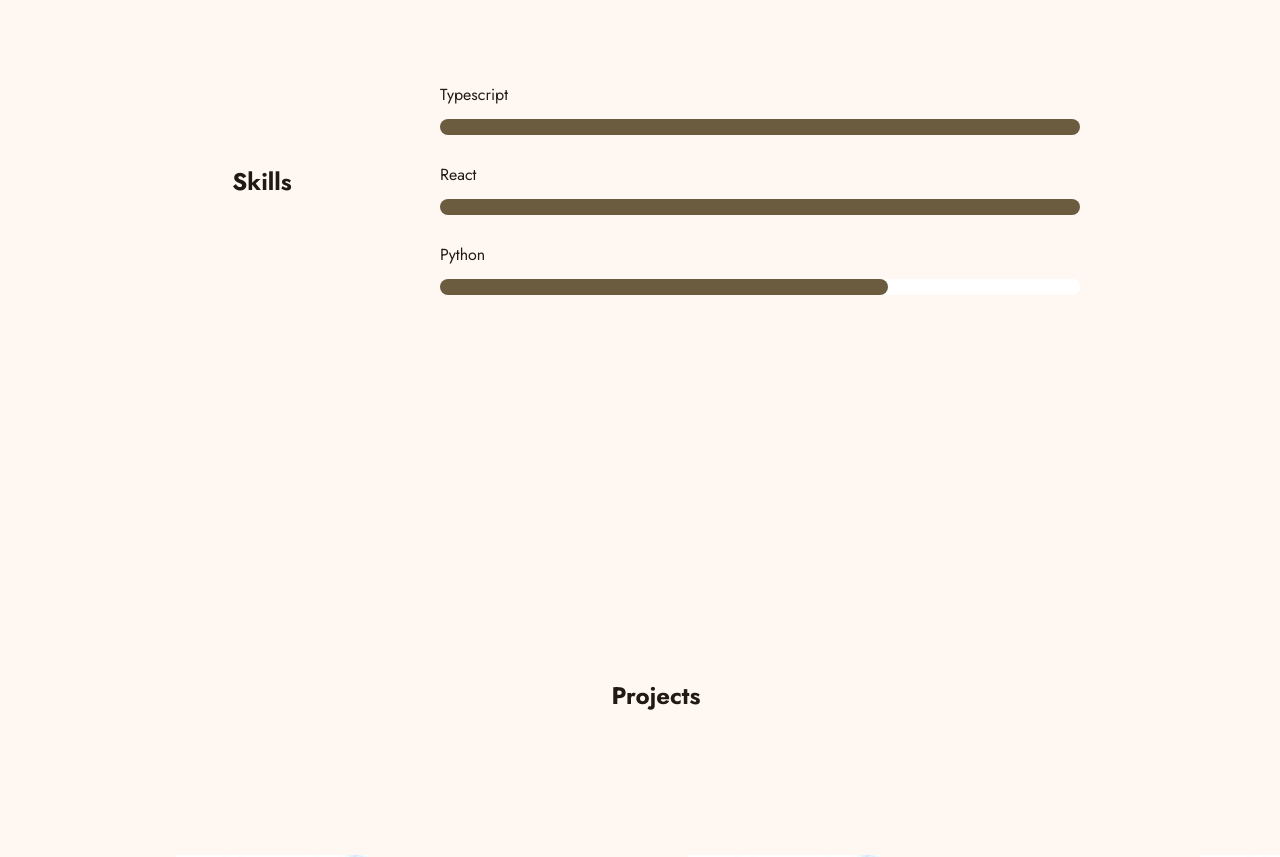
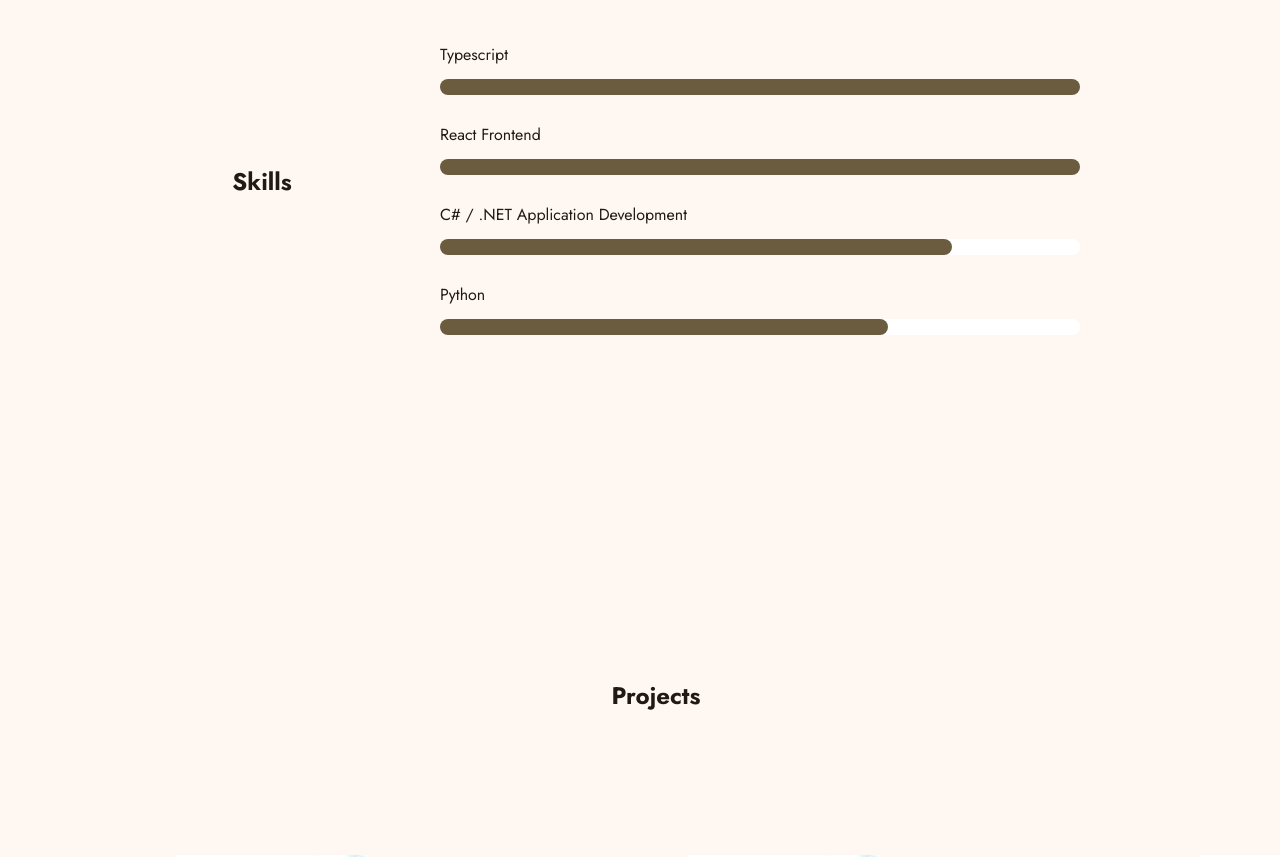
Before and after one commit to isfopo/about, a React (Vite) app: page / in a window 1280 px wide. Shown: the part 1980-2837 px from the top of the page. Built offline with nearby package versions, Linux system fonts and the light colour scheme.

Commit message:
✨ feat(App): enhance skills list with new entry
- update "React" skill entry to "React Frontend" for specificity
- add "C# / .NET Application Development" to skills list with level 8

```diff
--- a/src/App.tsx
+++ b/src/App.tsx
@@ -21,7 +21,8 @@ dedicated to achieving excellence in my work and the technology I create.`;
 
 const skills: Skill[] = [
   { name: "Typescript", level: 10 },
-  { name: "React", level: 10 },
+  { name: "React Frontend", level: 10 },
+  { name: "C# / .NET Application Development", level: 8 },
   { name: "Python", level: 7 },
 ];
 
```
